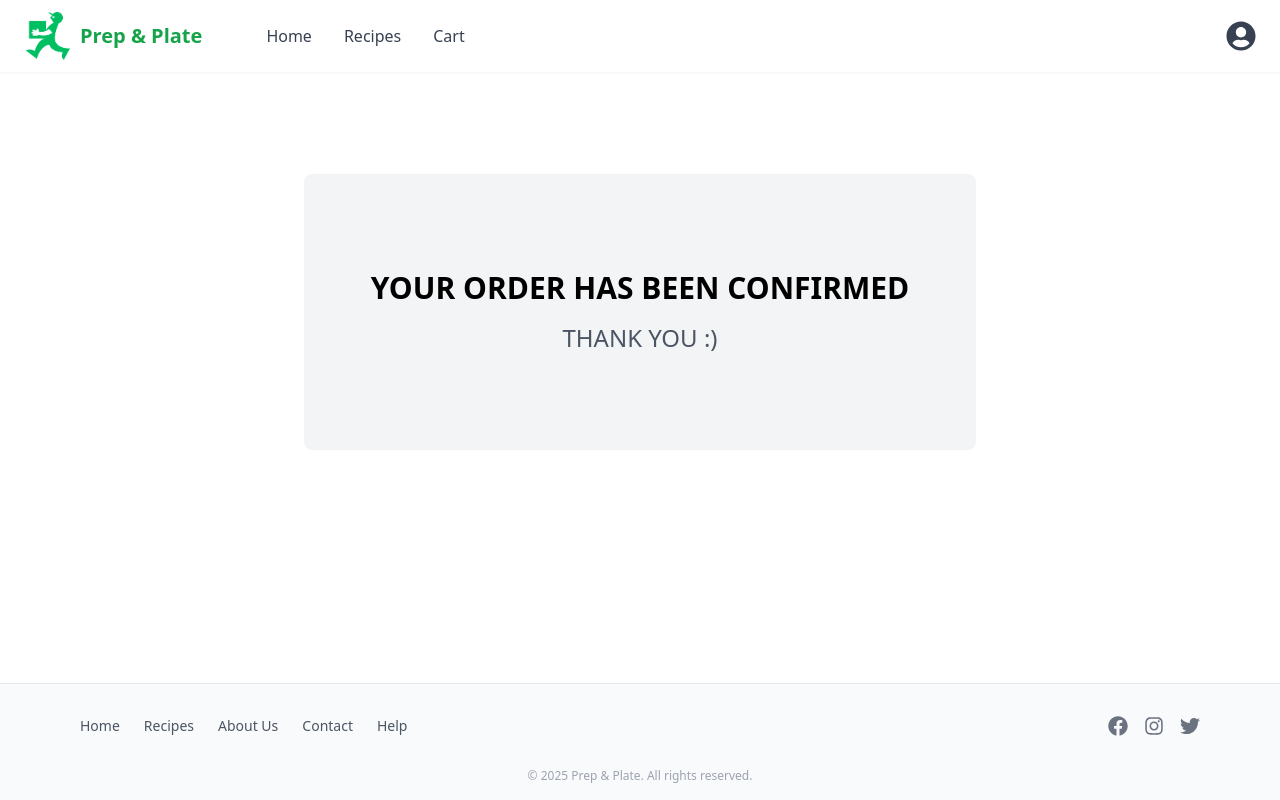
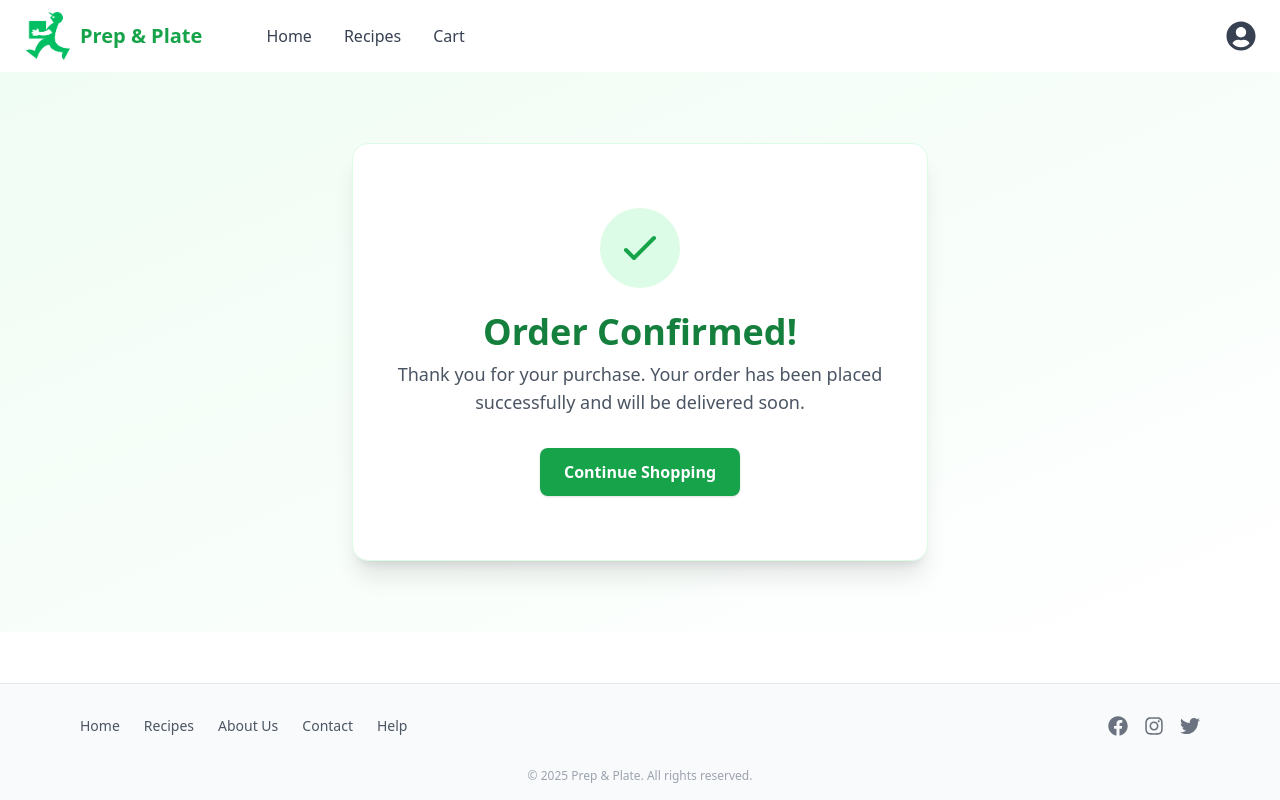
Before and after one commit to siyatadumjan/prep-and-plate, a React (Vite) app in the folder Prep_Plate_Frontend/: page /order-confirmation in a window 1280 px wide. Built offline with nearby package versions, Linux system fonts and the light colour scheme.

Commit message:
order confirmation

```diff
--- a/Prep_Plate_Frontend/src/pages/OrderConfirmation.jsx
+++ b/Prep_Plate_Frontend/src/pages/OrderConfirmation.jsx
@@ -1,10 +1,17 @@
 import React from "react";
+import { Link } from "react-router-dom";
 
 const OrderConfirmation = () => (
-  <div className="flex flex-col items-center justify-center min-h-[60vh] py-10 px-4">
-    <div className="bg-gray-100 rounded-lg w-full max-w-2xl flex flex-col items-center justify-center py-24">
-      <h1 className="text-3xl font-bold mb-4 text-center">YOUR ORDER HAS BEEN CONFIRMED</h1>
-      <p className="text-2xl text-gray-600 text-center">THANK YOU :)</p>
+  <div className="flex flex-col items-center justify-center min-h-[70vh] py-10 px-4 bg-gradient-to-br from-green-50 to-white">
+    <div className="bg-white rounded-2xl shadow-xl w-full max-w-xl flex flex-col items-center justify-center py-16 px-6 border border-green-100">
+      <div className="flex items-center justify-center w-20 h-20 rounded-full bg-green-100 mb-6">
+        <svg className="w-12 h-12 text-green-600" fill="none" stroke="currentColor" strokeWidth="2" viewBox="0 0 24 24">
+          <path strokeLinecap="round" strokeLinejoin="round" d="M5 13l4 4L19 7" />
+        </svg>
+      </div>
+      <h1 className="text-3xl md:text-4xl font-extrabold mb-2 text-center text-green-700">Order Confirmed!</h1>
+      <p className="text-lg text-gray-600 text-center mb-6">Thank you for your purchase. Your order has been placed successfully and will be delivered soon.</p>
+      <Link to="/recipes" className="mt-2 px-6 py-3 bg-green-600 text-white rounded-lg font-semibold shadow hover:bg-green-700 transition">Continue Shopping</Link>
     </div>
   </div>
 );
```
